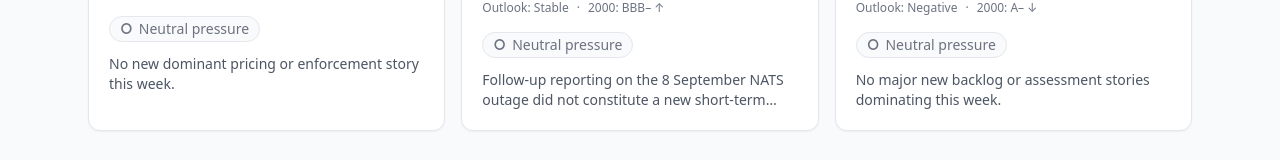
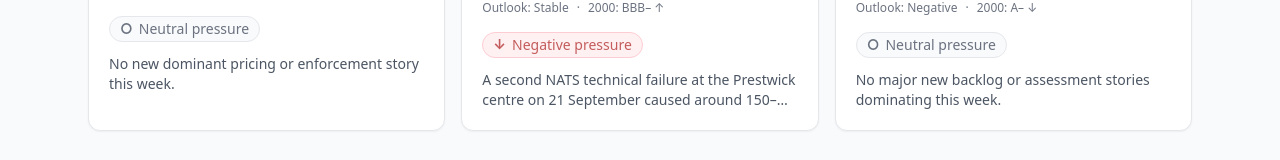
Before and after one commit to stumpyuk1/gir-institutional-ratings, a Next.js app: page / in a window 1280 px wide. Shown: the part 2340-2500 px from the top of the page. Built offline with nearby package versions, Linux system fonts and the light colour scheme.

Commit message:
Weekly signals 20-26 Sep 2026: Transport Negative (NATS Prestwick)

```diff
--- a/data/institutions-extra.ts
+++ b/data/institutions-extra.ts
@@ -9,7 +9,7 @@ export const extraInstitutions = [
     baseline2000: "A",
     trajectory: "Deteriorating",
     weeklySignal: "Neutral",
-    signalWeek: "13 – 19 Sep 2026",
+    signalWeek: "20 – 26 Sep 2026",
     signalDriver: "No new dominant pricing or enforcement story this week.",
     summary: "Public trust in economic utility regulators has collapsed relative to the early post-privatisation period. Price-control frameworks failed to prevent underinvestment and environmental harm in water, while the energy retail crisis exposed gaps in resilience oversight. International standing of the historic RPI-X model has faded; enforcement is widely seen as reactive.",
     trajectoryNotes: [
@@ -43,9 +43,9 @@ export const extraInstitutions = [
     formalDate: "2026-Q2",
     baseline2000: "BBB–",
     trajectory: "Improving",
-    weeklySignal: "Neutral",
-    signalWeek: "13 – 19 Sep 2026",
-    signalDriver: "Follow-up reporting on the 8 September NATS outage did not constitute a new short-term trust shock this week.",
+    weeklySignal: "Negative",
+    signalWeek: "20 – 26 Sep 2026",
+    signalDriver: "A second NATS technical failure at the Prestwick centre on 21 September caused around 150–200 flight cancellations and widespread delays, amplifying public frustration over system resilience only two weeks after the major 8 September outage.",
     summary: "From the post-Hatfield Railtrack low point, network safety and track quality have improved and the GBR transition aims to unify track and train incentives. Fiscal subsidy dependence, capital overruns and project delivery costs remain material constraints, keeping the rating in BBB territory with a Stable outlook.",
     trajectoryNotes: [
       "2000 baseline reflects Railtrack’s post-Hatfield crisis and Highways Agency operations.",
@@ -79,7 +79,7 @@ export const extraInstitutions = [
     baseline2000: "A–",
     trajectory: "Deteriorating",
     weeklySignal: "Neutral",
-    signalWeek: "13 – 19 Sep 2026",
+    signalWeek: "20 – 26 Sep 2026",
     signalDriver: "No major new backlog or assessment stories dominating this week.",
     summary: "DWP executes very large fiscal transfers with improving fraud-and-error control and a digitally capable Universal Credit architecture. Chronic disability assessment backlogs, legacy IT risk and the post-pandemic surge in long-term sickness claims leave the system in borderline health with a Negative outlook.",
     trajectoryNotes: [
```
